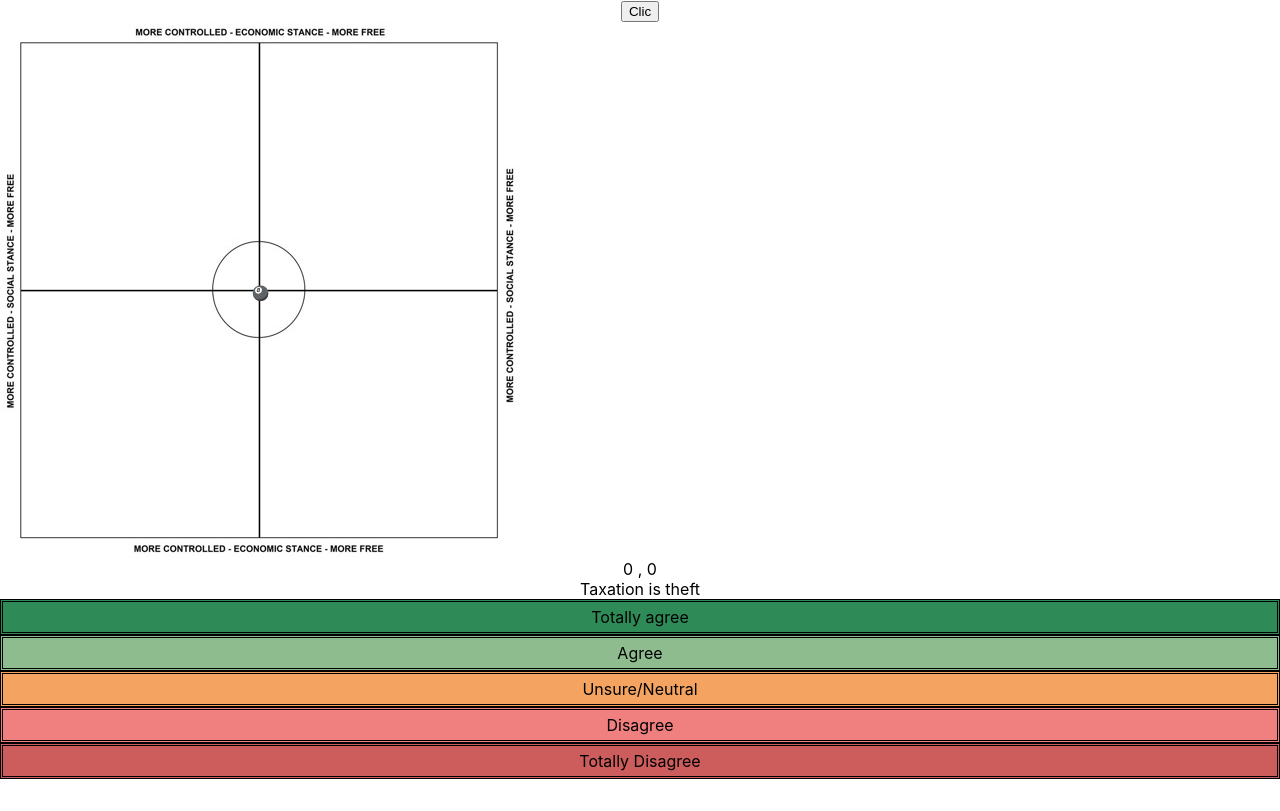
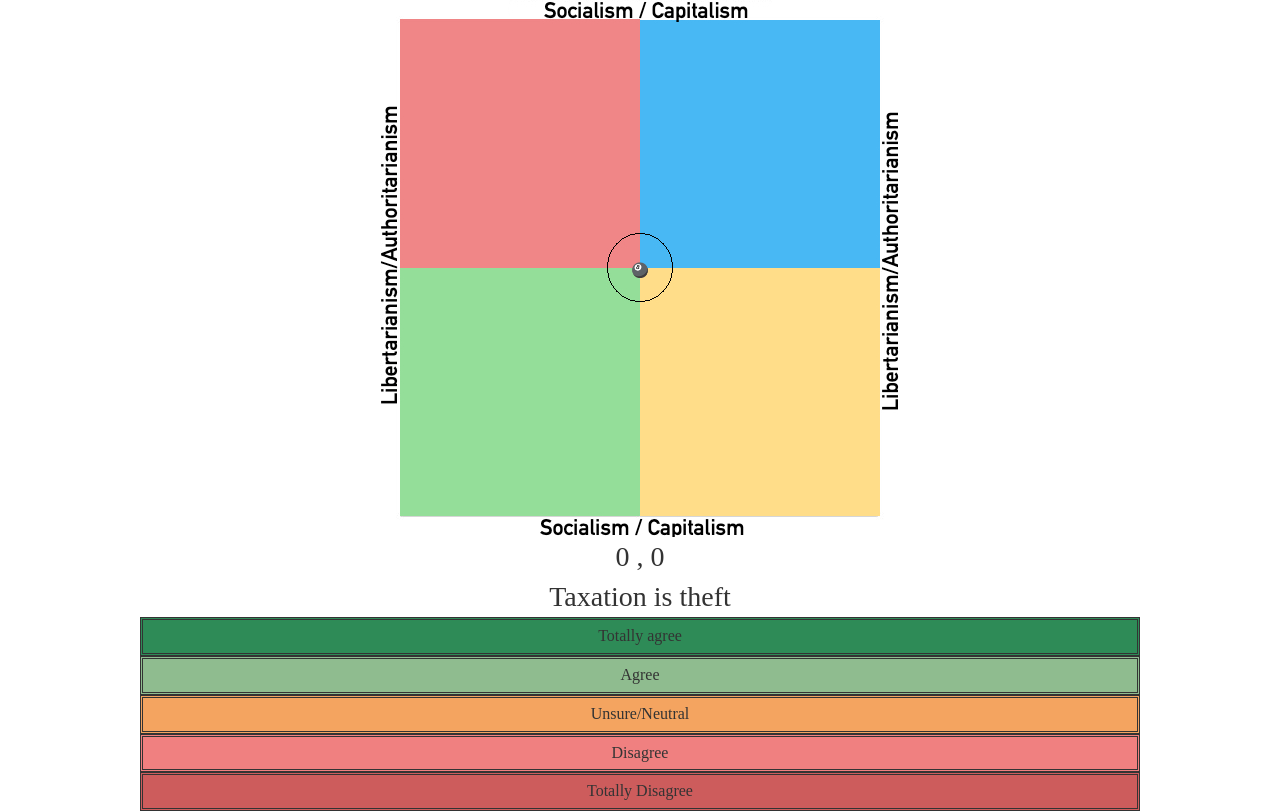
Before and after one commit to Kibranoz/polcompass, a React (Create React App) app: page / in a window 1280 px wide. Built offline with nearby package versions, Linux system fonts and the light colour scheme.

Commit message:
added more questions

```diff
--- a/public/index.html
+++ b/public/index.html
@@ -9,6 +9,9 @@
       name="description"
       content="Web site created using create-react-app"
     />
+
+    <link rel="stylesheet" href="https://maxcdn.bootstrapcdn.com/bootstrap/3.4.1/css/bootstrap.min.css">
+
     <link rel="apple-touch-icon" href="%PUBLIC_URL%/logo192.png" />
     <!--
       manifest.json provides metadata used when your web app is installed on a
@@ -24,7 +27,7 @@
       work correctly both with client-side routing and a non-root public URL.
       Learn how to configure a non-root public URL by running `npm run build`.
     -->
-    <title>React App</title>
+    <title>PolCompass</title>
   </head>
   <body>
     <noscript>You need to enable JavaScript to run this app.</noscript>
--- /dev/null
+++ b/src/AnswerSelection/AnswerSelection.css
@@ -0,0 +1,5 @@
+.questionArea{
+    max-width:1000px;
+    margin:auto;
+    min-height:50%!important;
+}
--- a/src/AnswerSelection/AnswerSelection.js
+++ b/src/AnswerSelection/AnswerSelection.js
@@ -1,6 +1,7 @@
 import { render } from "@testing-library/react";
 import { Component, Fragment } from "react";
 import AnswerButton from "../AnswerButton/AnswerButton.js"
+import "./AnswerSelection.css"
 class AnswerSelection extends Component{
     constructor(props) {
         super(props);
@@ -10,6 +11,7 @@ class AnswerSelection extends Component{
       }
       render(){
         return(
+          <div className = "questionArea">
             <Fragment>
                 <AnswerButton answer="Totally agree" questionHandler = {this.nextQuestion} color = "seagreen" clickHandler={this.chooseAppropriateClickHandler(1,2)}></AnswerButton>
                 <AnswerButton answer="Agree" questionHandler = {this.nextQuestion} clickHandler={this.chooseAppropriateClickHandler(1,1)} color="darkseagreen"></AnswerButton>
@@ -17,6 +19,7 @@ class AnswerSelection extends Component{
                 <AnswerButton answer="Disagree" questionHandler = {this.nextQuestion} color = "lightcoral" clickHandler={this.chooseAppropriateClickHandler(-1,1)}></AnswerButton>
                 <AnswerButton answer="Totally Disagree" questionHandler = {this.nextQuestion} color = "indianred" clickHandler={this.chooseAppropriateClickHandler(-1,2)}></AnswerButton>
             </Fragment>
+            </div>
         )
       }
     }
--- a/src/App.js
+++ b/src/App.js
@@ -10,13 +10,21 @@ class App extends Component{
     super(props);
     this.state = {social:0,economic:0, questionIndex:0};
     this.questions = {
+
+      //6 economic
       0 : {"question":"Taxation is theft", "affects":"economic", "direction": 1},
-      1 : {"question":"Drug use should remain criminalized", "affects":"social", "direction": -1},
+      1 : {"question":"Drug use should remain criminalized", "affects":"social", "direction": 1},
       2 : {"question":"I support a carbon tax", "affects":"economic", "direction": -1},
       3: {"question":"It would be better if the governement controlled the economy", "affects":"economic", "direction": -1},
-      4: {"question":"Sex work, whether it's OnlyFans, or consenting sexual relations involving payment, should always be legal ", "affects":"social", "direction": 1},
-      5: {"question":"Countries like China are doing a better job at governing than countries like the United States or Canada", "affects":"social", "direction": -1},
-      6: {"question":"A minimum wage set by the gouvernment is a bad idea : let people negotiate wages on their own", "affects":"economic", "direction": 1}
+      4: {"question":"Sex work involving consenting adults should be legal", "affects":"social", "direction": -1},
+      5: {"question":"Countries like China are doing a better job at governing than countries like the United States or Canada", "affects":"social", "direction": 1},
+      6: {"question":"A minimum wage set by the gouvernment is a bad idea : let people negotiate wages on their own", "affects":"economic", "direction": 1},
+      7: {"question":"Gay couples should be able to adopt", "affects":"social", "direction": -1},
+      8: {"question":"Women dresses today are too revealing", "affects":"social", "direction": 1},
+      9: {"question":"Corporations are unfairly exploiting their workers", "affects":"economic", "direction": -1},
+      10: {"question":"Schools should be handled by the private sector, and parents should be able to choose where to send their kids", "affects":"economic", "direction": 1},
+
+
 
 
     };
@@ -35,7 +43,7 @@ class App extends Component{
     this.setState({social:this.state.social+number});
   }
   nextQuestion = () => {
-    if (this.state.questionIndex<6){
+    if (this.state.questionIndex<10){
     this.setState({questionIndex:this.state.questionIndex+1});
     console.log('next')
   }
@@ -44,9 +52,15 @@ class App extends Component{
   render(){
   return (
     <div className="App">
-      <button onClick={this.raiseEconomicState} > Clic </button>
+      <div className="container-fluid">
+      <div className = "row">
+      <div className="col-xs-12">
     <Grid economic = {this.state.economic} social = {this.state.social}></Grid>
+    </div></div>
+    <div className="container-fluid">
+    <div className="col-xs-12">
     <Question questionString = {this.questions[this.state.questionIndex]["question"]}></Question>
+    </div></div> </div>
     <AnswerSelection question = {this.questions[this.state.questionIndex]} questionHandler = {this.nextQuestion} clickHandlerFunctions={{"economic":this.changeEconomicStateBy,"social": this.changeSocialStateBy}}></AnswerSelection>
     </div>
   );
--- a/src/Question/Question.css
+++ b/src/Question/Question.css
@@ -0,0 +1,3 @@
+div{
+    font-size:28px;
+}
--- a/src/grid/Grid.css
+++ b/src/grid/Grid.css
@@ -6,4 +6,5 @@ div.grid-area{
     background-image: url(./compass4.jpg)!important;
     width:521px;
     height:537px;
+    margin:auto;
 }
--- a/src/index.css
+++ b/src/index.css
@@ -1,8 +1,6 @@
 body {
   margin: 0;
-  font-family: -apple-system, BlinkMacSystemFont, 'Segoe UI', 'Roboto', 'Oxygen',
-    'Ubuntu', 'Cantarell', 'Fira Sans', 'Droid Sans', 'Helvetica Neue',
-    sans-serif;
+  font-family: "Futura";
   -webkit-font-smoothing: antialiased;
   -moz-osx-font-smoothing: grayscale;
 }
```
Also changed, not shown: src/grid/compass4.jpg.
